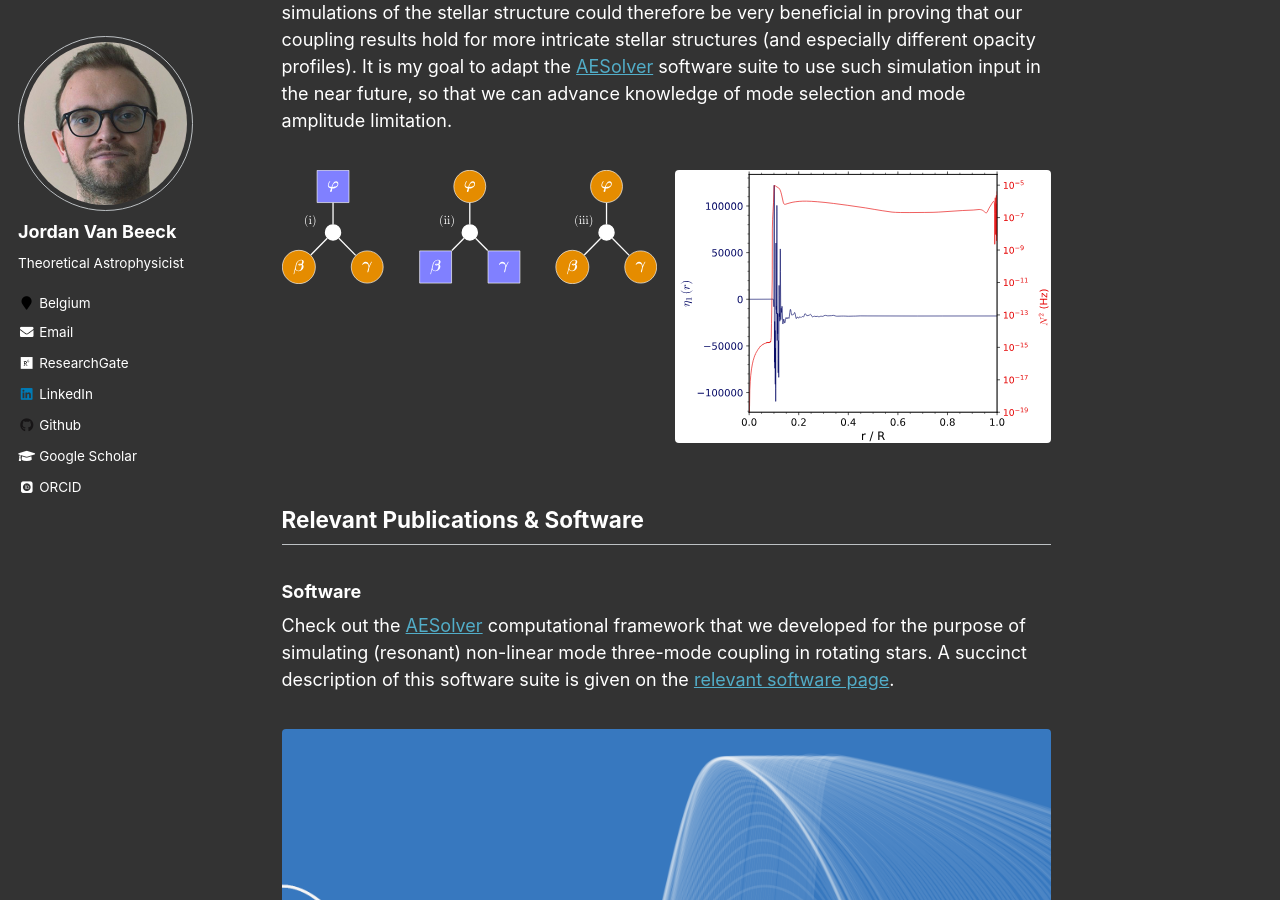
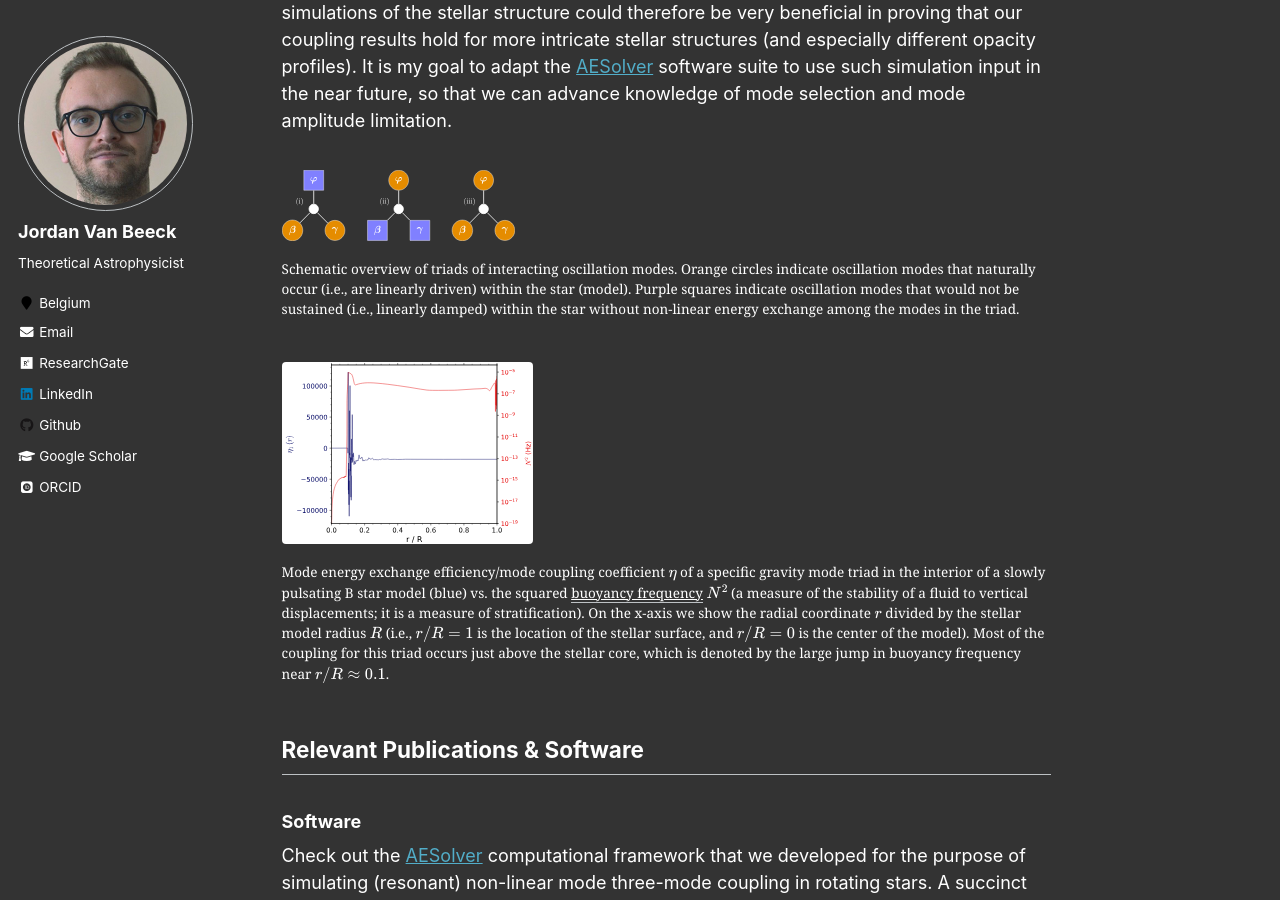
Before and after one commit to JVB11/jvb11.github.io, a Jekyll site: the page built from _research/nonlinear_coupling.md, in a window 1280 px wide and 900 px high, scrolled down 897 px. Built offline with Jekyll 4.4.1, drawn with Linux system fonts in a browser that asks for light colours; some web fonts are replaced; formulas are drawn with MathJax 3.

Commit message:
test manual grid with captions

```diff
--- a/_research/nonlinear_coupling.md
+++ b/_research/nonlinear_coupling.md
@@ -35,7 +35,20 @@ Any improvements in the description of opacity in the stellar interior will affe
 Multi-dimensional magneto-hydrodynamic (or hydrodynamic) simulations of the stellar structure could therefore be very beneficial in proving that our coupling results hold for more intricate stellar structures (and especially different opacity profiles).
 It is my goal to adapt the [AESolver](https://github.com/JVB11/AESolver) software suite to use such simulation input in the near future, so that we can advance knowledge of mode selection and mode amplitude limitation.
 
-{% include gallery %}
+{% include base_path %}
+
+<figure>
+  <a href="{{ '/images/research/coupling_triads_dark_mode.svg' | prepend: base_path }}" class="image-popup" title="Schematic overview of triads of interacting oscillation modes.">
+    <img src="{{ '/images/research/coupling_triads_dark_mode.svg' | prepend: base_path }}" alt="Schematic overview of triads of interacting oscillation modes." max-width="49%">
+  </a>
+  <figcaption>Schematic overview of triads of interacting oscillation modes. Orange circles indicate oscillation modes that naturally occur (i.e., are linearly driven) within the star (model). Purple squares indicate oscillation modes that would not be sustained (i.e., linearly damped) within the star without non-linear energy exchange among the modes in the triad.</figcaption>
+</figure>
+<figure>
+  <a href="{{ '/images/research/mode_coupling/coupling_profile.svg' | prepend: base_path }}" class="image-popup" title="Example of a profile of the mode coupling coefficient in the stellar model interior.">
+    <img src="{{ '/images/research/mode_coupling/coupling_profile.svg' | prepend: base_path }}" alt="Example of a profile of the mode coupling coefficient in the stellar model interior." max-width="49%">
+  </a>
+  <figcaption>Mode energy exchange efficiency/mode coupling coefficient $\eta$ of a specific gravity mode triad in the interior of a slowly pulsating B star model (blue) vs. the squared <a href='https://en.wikipedia.org/wiki/Brunt–Väisälä_frequency'>buoyancy frequency</a> $N^2$ (a measure of the stability of a fluid to vertical displacements; it is a measure of stratification). On the x-axis we show the radial coordinate $r$ divided by the stellar model radius $R$ (i.e., $r/R = 1$ is the location of the stellar surface, and $r/R = 0$ is the center of the model). Most of the coupling for this triad occurs just above the stellar core, which is denoted by the large jump in buoyancy frequency near $r/R \approx 0.1$.</figcaption>
+</figure>
 
 ## Relevant Publications & Software
 
```
